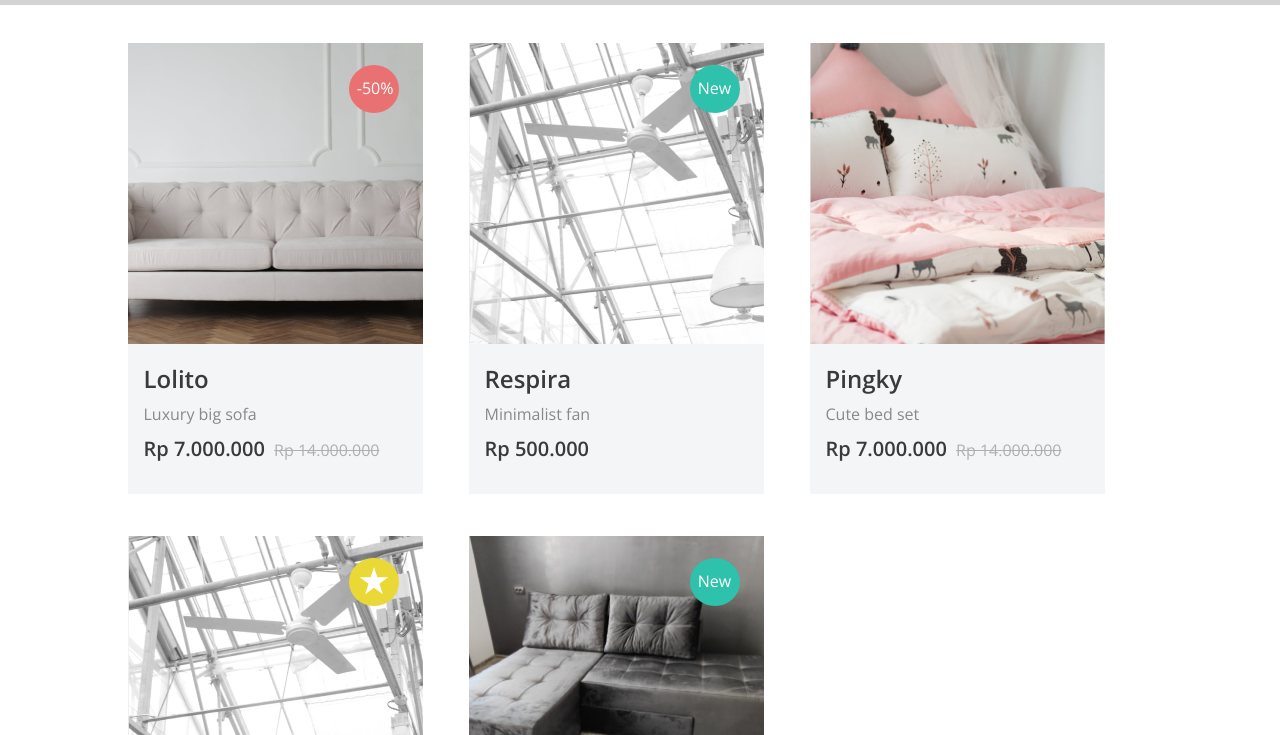
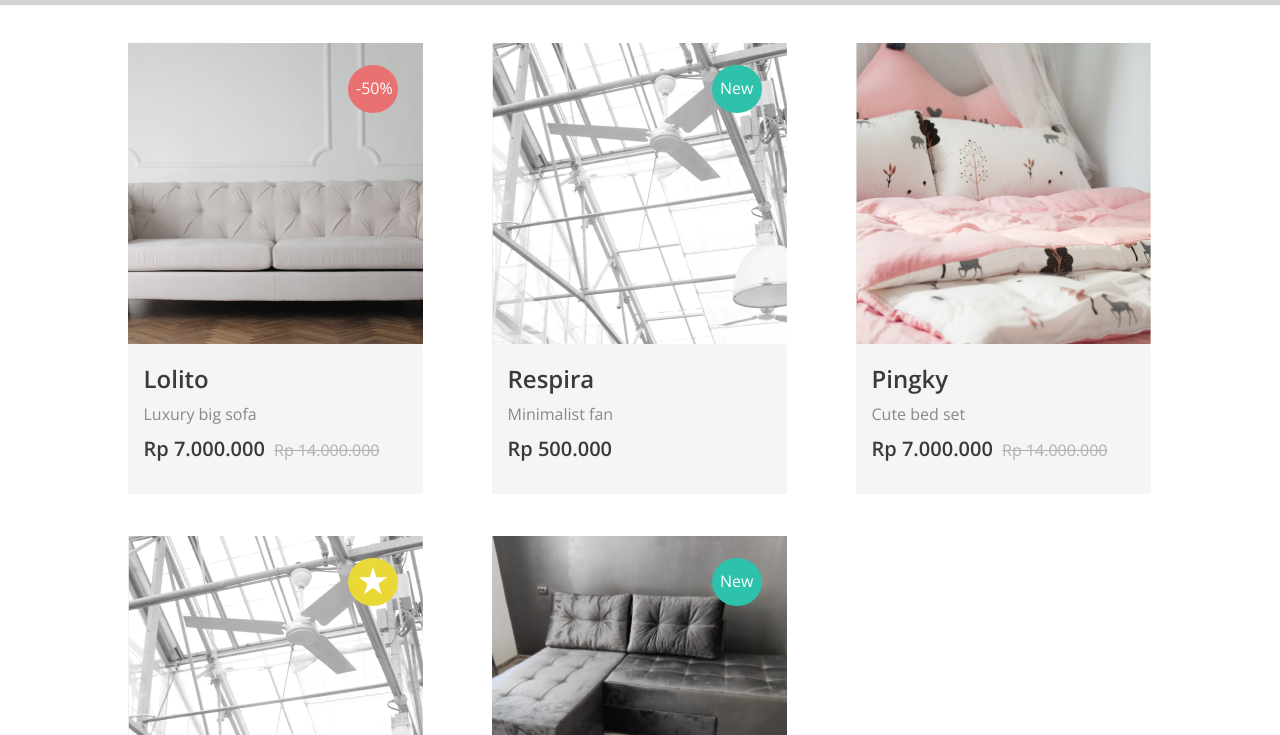
Before and after one commit to fresh1k/homework_10, a plain HTML site: page index.html in a window 1280 px wide. Shown: the part 65-800 px from the top of the page. Drawn offline with nearby package versions, Linux system fonts and the light colour scheme.

Commit message:
fix position of items

```diff
--- a/style.css
+++ b/style.css
@@ -75,19 +75,17 @@ body {
     flex-wrap: wrap;
 }
 
-/* .card::after{
-    content: "";
-    flex: 1 1 100%;
-    max-width: 28%;
-} */
-
 .card-items {
-    margin-right: 46px;
+    margin-right: 70px;
     margin-bottom: 47px;
-    width: 295px;
+    width: 294px;
     height: 446px;
     position: relative;
     background-color: #F4F5F7;
+}
+
+.card-items:nth-child(3n){
+    margin-right: 0;
 }
 
 .card-items:hover::after{
```
